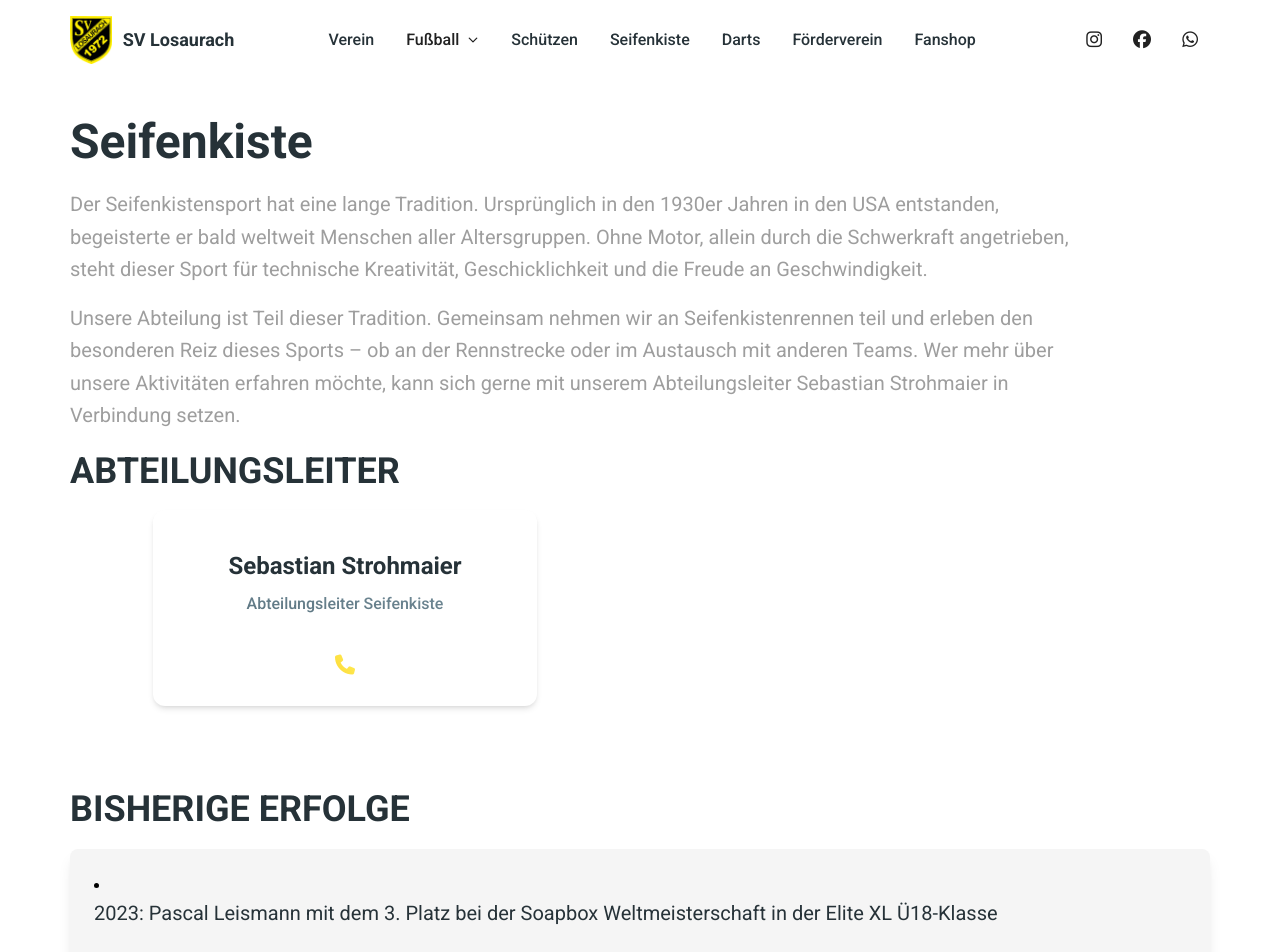
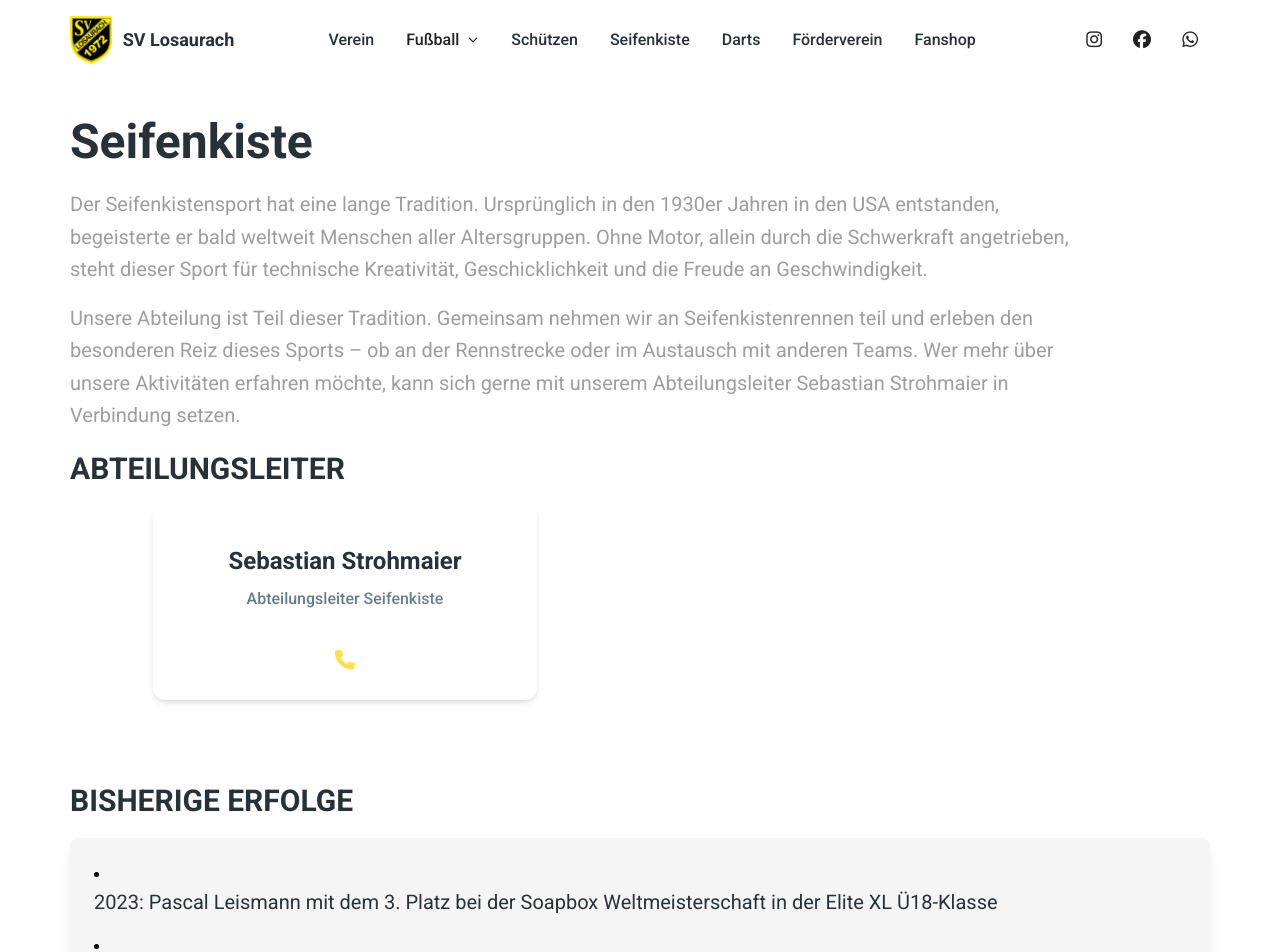
Before and after one commit to tomboe311/svlosaurach, a Next.js app: page /dist/seifenkiste in a window 1280 px wide. Shown: the top 952 px of the page. Built offline with nearby package versions, Linux system fonts and the light colour scheme.

Commit message:
use h3 instead of h2

```diff
--- a/src/app/seifenkiste/seifenkiste.tsx
+++ b/src/app/seifenkiste/seifenkiste.tsx
@@ -24,7 +24,7 @@ function Seifenkiste() {
                     Wer mehr über unsere Aktivitäten erfahren möchte, kann sich gerne mit unserem Abteilungsleiter Sebastian Strohmaier in Verbindung setzen.
                 </Typography>
                 <div className="container mx-auto">
-                    <Typography variant="h2" color="blue-gray" className="mb-4 uppercase">
+                    <Typography variant="h3" color="blue-gray" className="mb-4 uppercase">
                         Abteilungsleiter
                     </Typography>
                     <div
@@ -33,7 +33,7 @@ function Seifenkiste() {
                     </div>
                 </div>
                 <div className="container mx-auto">
-                    <Typography variant="h2" color="blue-gray" className="mb-4 uppercase">
+                    <Typography variant="h3" color="blue-gray" className="mb-4 uppercase">
                         Bisherige Erfolge
                     </Typography>
                     <div className="bg-gray-100 p-6 rounded-lg shadow-lg">
```
